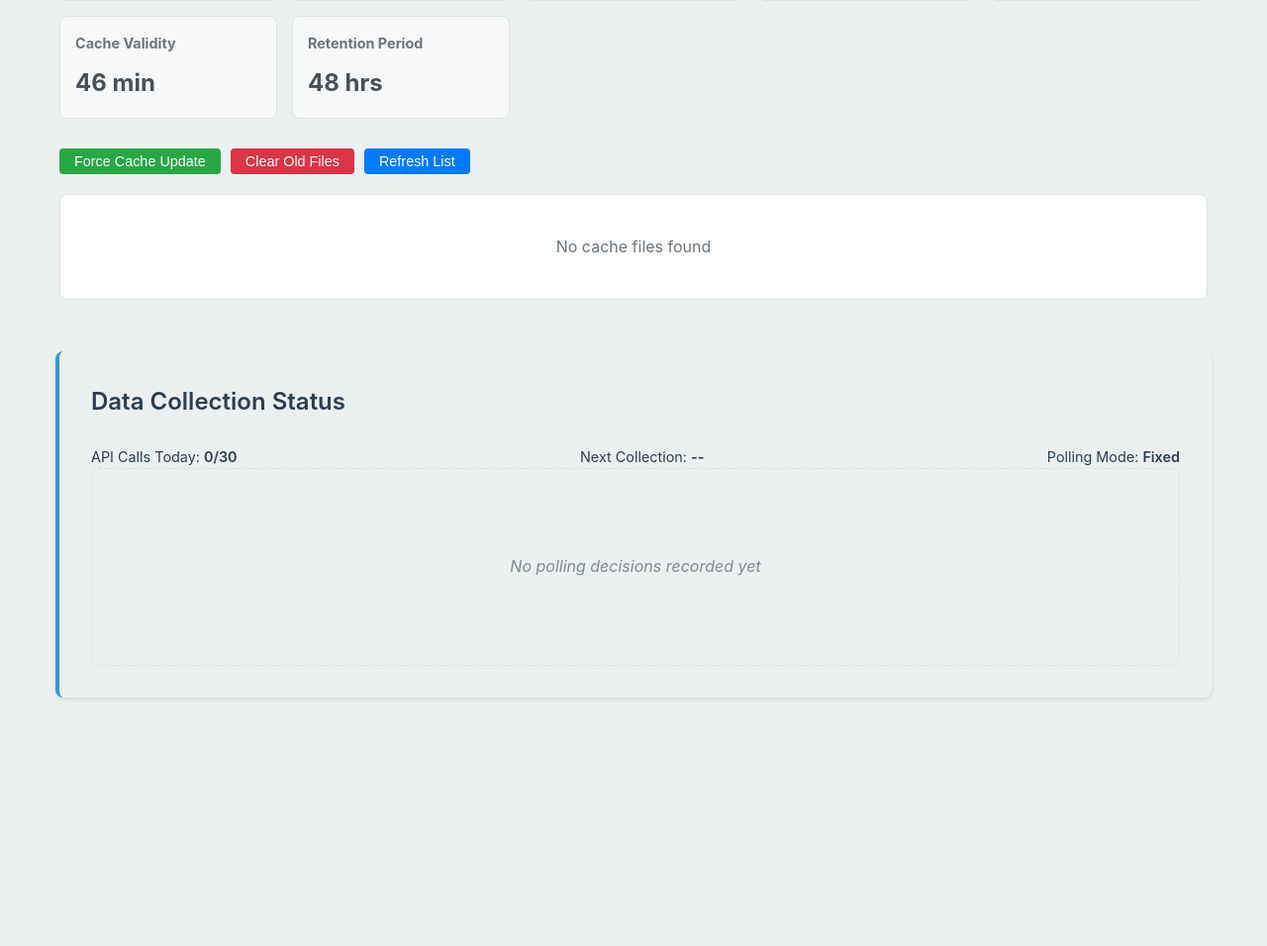
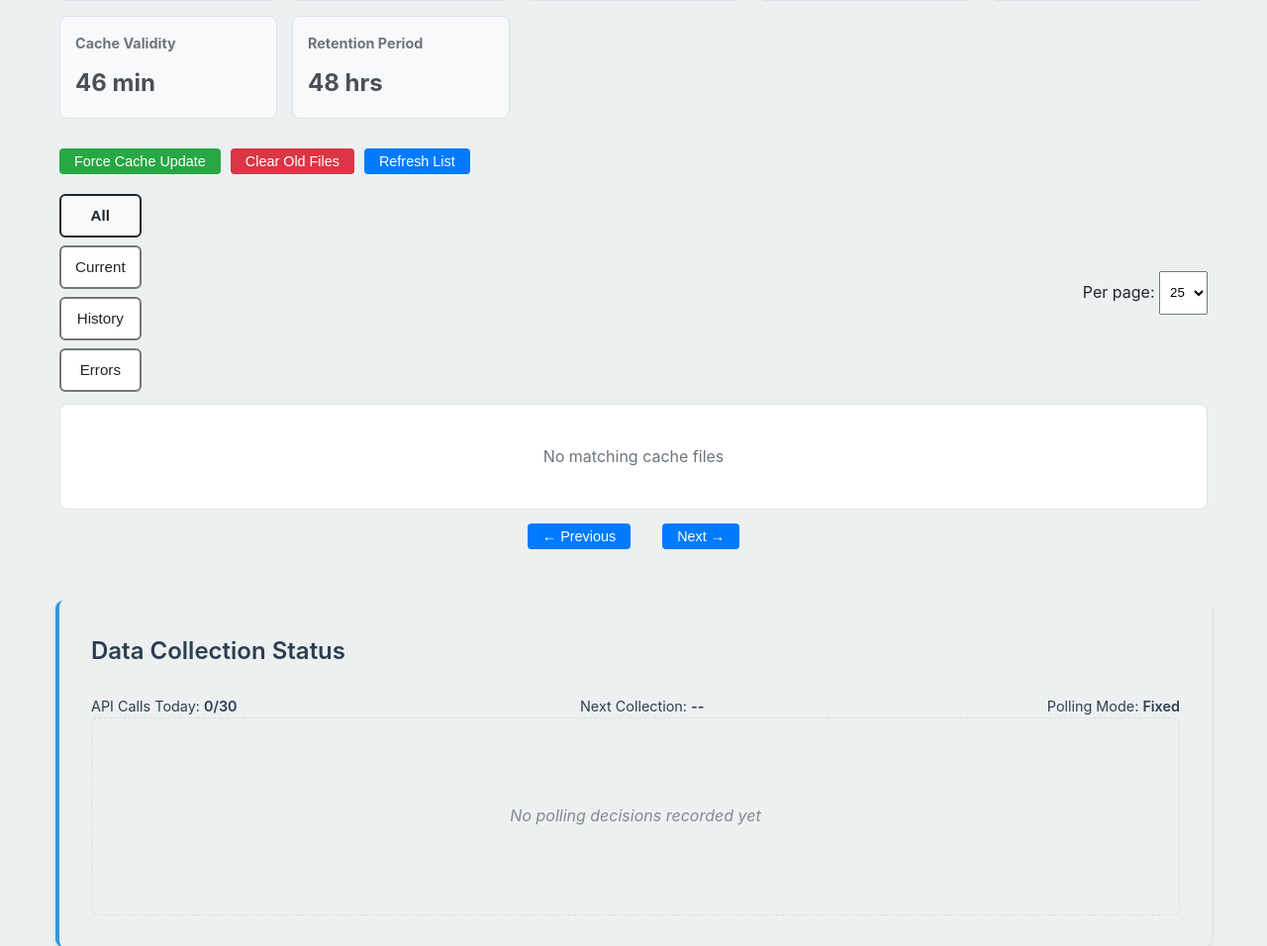
Before and after one commit to mhuot/pyvisioniq, a Flask app: page /cache/ in a window 1280 px wide. Shown: the part 194-1150 px from the top of the page at 99% size. Before the commit the page ends 901 px from the top, so only its background shows below. Run offline with Flask 3, Linux system fonts and the light colour scheme; data that the repository does not hold is empty.

Commit message:
Paginate and filter the cache file list
The Data & Collection page rendered every cache file as one unpaginated list
of cards. The live cache holds 702 files, so the page built 702 DOM blocks and
finding anything meant scrolling through history snapshots -- 700 of the 702.

Now a table with type filters (all / current / history / errors) and
client-side pagination at 10/25/50 per page. The full list is already fetched
in one request, so filtering and paging happen in memory with no further
round trips; the flags driving the filter (is_history, is_error) were already
in the API response.

Filter state is carried by weight and border as well as fill, page status is
announced via a live region, controls meet the 44px target, and the filename
column is the only one allowed to wrap so the table stays readable on narrow
screens inside its own scroll container.

Co-Authored-By: Claude Opus 5 (1M context) <noreply@anthropic.com>
Claude-Session: https://claude.ai/code/session_0179EmB96ngSMcpGUJCjrqDE

```diff
--- a/src/web/templates/cache.html
+++ b/src/web/templates/cache.html
@@ -167,6 +167,62 @@
             background: #6c757d;
             color: white;
         }
+        .table-controls {
+            display: flex;
+            flex-wrap: wrap;
+            gap: 12px;
+            align-items: center;
+            justify-content: space-between;
+            margin: 0 0 12px;
+        }
+        .filter-group { display: flex; gap: 8px; flex-wrap: wrap; }
+        .filter-btn {
+            padding: 8px 14px;
+            min-height: 44px;
+            border: 2px solid #767676; /* 4.5:1 on white */
+            border-radius: 6px;
+            background: white;
+            color: #212529;
+            font-size: 0.95rem;
+            cursor: pointer;
+        }
+        .filter-btn:hover { background: #f8f9fa; }
+        .filter-btn.active {
+            font-weight: 700;
+            border-color: #212529;
+            background: #f8f9fa;
+        }
+        .filter-btn:focus-visible { outline: 3px solid #0b5ed7; outline-offset: 2px; }
+        .per-page-label { color: #212529; }
+        .per-page-label select { min-height: 44px; padding: 6px; }
+        .table-wrap { overflow-x: auto; }
+        .files-table {
+            width: 100%;
+            border-collapse: collapse;
+            background: white;
+            font-size: 0.9rem;
+        }
+        .files-table th, .files-table td {
+            padding: 10px 12px;
+            border-bottom: 1px solid #d5dbdb;
+            text-align: left;
+            white-space: nowrap;
+        }
+        .files-table .file-name-cell {
+            white-space: normal;
+            word-break: break-all;
+            font-family: monospace;
+        }
+        .files-table .file-actions-cell { display: flex; gap: 8px; }
+        .pager {
+            display: flex;
+            gap: 16px;
+            align-items: center;
+            justify-content: center;
+            margin-top: 14px;
+        }
+        .pager span { color: #212529; }
+
         .tag-error {
             background: #dc3545;
             color: white;
@@ -190,8 +246,30 @@
             <button class="btn btn-primary" onclick="loadFiles()">Refresh List</button>
         </div>
 
+        <div class="table-controls">
+            <div class="filter-group" role="group" aria-label="Filter files by type">
+                <button type="button" class="filter-btn active" data-type="all" aria-pressed="true">All</button>
+                <button type="button" class="filter-btn" data-type="current" aria-pressed="false">Current</button>
+                <button type="button" class="filter-btn" data-type="history" aria-pressed="false">History</button>
+                <button type="button" class="filter-btn" data-type="error" aria-pressed="false">Errors</button>
+            </div>
+            <label class="per-page-label">Per page:
+                <select id="files-per-page">
+                    <option value="10">10</option>
+                    <option value="25" selected>25</option>
+                    <option value="50">50</option>
+                </select>
+            </label>
+        </div>
+
         <div class="file-list" id="file-list">
             <div class="loading">Loading cache files...</div>
+        </div>
+
+        <div class="pager" id="files-pager" hidden>
+            <button type="button" class="btn btn-primary" id="files-prev">&larr; Previous</button>
+            <span id="files-page-info" role="status" aria-live="polite"></span>
+            <button type="button" class="btn btn-primary" id="files-next">Next &rarr;</button>
         </div>
     </div>
 
@@ -212,8 +290,8 @@
 
                 if (response.ok) {
                     displayStats(data.stats);
-                    displayFiles(data.files);
                     currentFiles = data.files;
+                    displayFiles();
                 } else {
                     showError(data.error || 'Failed to load cache files');
                 }
@@ -255,48 +333,107 @@
             `;
         }
 
-        function displayFiles(files) {
+        // Filter and pagination state. The full list is already in memory, so
+        // both happen client-side; no extra requests per page.
+        let fileFilter = 'all';
+        let filePage = 1;
+        let filesPerPage = 25;
+
+        function fileType(file) {
+            if (file.is_history) return 'history';
+            if (file.is_error) return 'error';
+            return 'current';
+        }
+
+        function displayFiles() {
             const container = document.getElementById('file-list');
+            const pager = document.getElementById('files-pager');
 
-            if (files.length === 0) {
-                container.innerHTML = '<div class="loading">No cache files found</div>';
+            const filtered = fileFilter === 'all'
+                ? currentFiles
+                : currentFiles.filter(f => fileType(f) === fileFilter);
+
+            if (!filtered.length) {
+                container.innerHTML = '<div class="loading">No matching cache files</div>';
+                pager.hidden = true;
                 return;
             }
 
-            container.innerHTML = files.map(file => {
-                let icon = '📄';
-                let tags = [];
+            const pages = Math.max(1, Math.ceil(filtered.length / filesPerPage));
+            if (filePage > pages) { filePage = pages; }
+            const start = (filePage - 1) * filesPerPage;
+            const visible = filtered.slice(start, start + filesPerPage);
 
-                if (file.is_history) {
-                    icon = '📚';
-                    tags.push('<span class="tag tag-history">history</span>');
-                } else if (file.is_error) {
-                    icon = '⚠️';
-                    tags.push('<span class="tag tag-error">error</span>');
-                } else {
-                    icon = '💾';
-                }
+            const rows = visible.map(file => {
+                const type = fileType(file);
+                const tag = type === 'history' ? '<span class="tag tag-history">history</span>'
+                    : type === 'error' ? '<span class="tag tag-error">error</span>'
+                    : '<span class="tag tag-current">current</span>';
+                return `
+                    <tr>
+                        <td class="file-name-cell">${file.name}</td>
+                        <td>${tag}</td>
+                        <td>${formatBytes(file.size)}</td>
+                        <td>${file.age_hours} h</td>
+                        <td>${new Date(file.modified).toLocaleString()}</td>
+                        <td class="file-actions-cell">
+                            <button class="btn btn-primary" onclick="viewFile('${file.name}')"
+                                    aria-label="View ${file.name}">View</button>
+                            <button class="btn btn-danger" onclick="deleteFile('${file.name}')"
+                                    aria-label="Delete ${file.name}">Delete</button>
+                        </td>
+                    </tr>`;
+            }).join('');
 
-                return `
-                    <div class="file-item">
-                        <div class="file-icon">${icon}</div>
-                        <div class="file-info">
-                            <div class="file-name">
-                                ${file.name}
-                                ${tags.join('')}
-                            </div>
-                            <div class="file-meta">
-                                ${formatBytes(file.size)} • ${file.age_hours} hours ago • ${new Date(file.modified).toLocaleString()}
-                            </div>
-                        </div>
-                        <div class="file-actions">
-                            <button class="btn btn-primary" onclick="viewFile('${file.name}')">View</button>
-                            <button class="btn btn-danger" onclick="deleteFile('${file.name}')">Delete</button>
-                        </div>
-                    </div>
-                `;
-            }).join('');
+            container.innerHTML = `
+                <div class="table-wrap">
+                    <table class="files-table" aria-label="Cache files">
+                        <thead>
+                            <tr>
+                                <th scope="col">File</th>
+                                <th scope="col">Type</th>
+                                <th scope="col">Size</th>
+                                <th scope="col">Age</th>
+                                <th scope="col">Modified</th>
+                                <th scope="col">Actions</th>
+                            </tr>
+                        </thead>
+                        <tbody>${rows}</tbody>
+                    </table>
+                </div>`;
+
+            pager.hidden = pages <= 1;
+            document.getElementById('files-page-info').textContent =
+                `Page ${filePage} of ${pages} — ${filtered.length} file${filtered.length === 1 ? '' : 's'}` +
+                (fileFilter === 'all' ? '' : ` (${fileFilter})`);
+            document.getElementById('files-prev').disabled = filePage <= 1;
+            document.getElementById('files-next').disabled = filePage >= pages;
         }
+
+        document.addEventListener('click', function (event) {
+            const btn = event.target.closest('.filter-btn');
+            if (!btn) return;
+            fileFilter = btn.dataset.type;
+            filePage = 1;
+            document.querySelectorAll('.filter-btn').forEach(other => {
+                const on = other === btn;
+                other.classList.toggle('active', on);
+                other.setAttribute('aria-pressed', String(on));
+            });
+            displayFiles();
+        });
+
+        document.getElementById('files-per-page').addEventListener('change', function () {
+            filesPerPage = parseInt(this.value, 10);
+            filePage = 1;
+            displayFiles();
+        });
+        document.getElementById('files-prev').addEventListener('click', function () {
+            if (filePage > 1) { filePage--; displayFiles(); }
+        });
+        document.getElementById('files-next').addEventListener('click', function () {
+            filePage++; displayFiles();
+        });
 
         async function viewFile(filename) {
             try {
```
